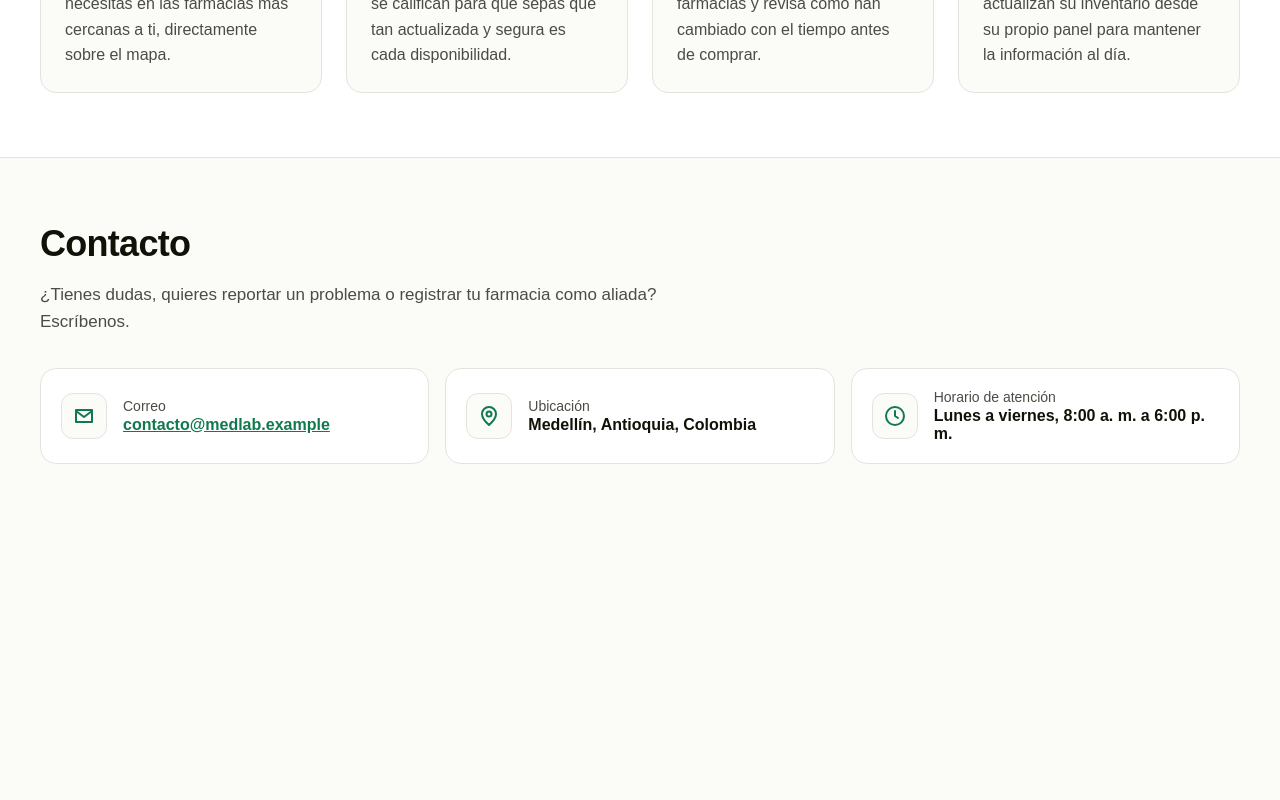
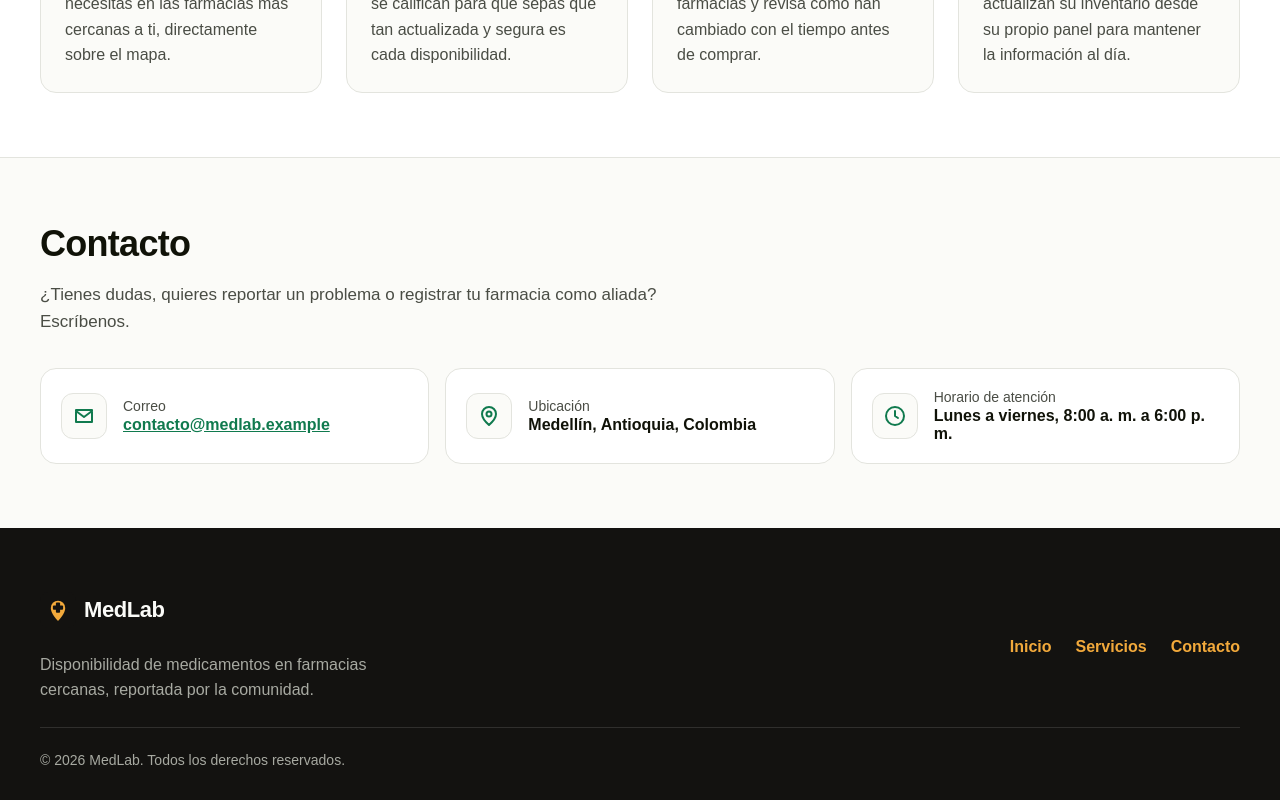
Before and after one commit to Jeanzo1719/MedLab, an Angular app in the folder frontend/: page / in a window 1280 px wide. Shown: the part 1166-1966 px from the top of the page. Before the commit the page ends 1694 px from the top, so only its background shows below. Built offline with nearby package versions, Linux system fonts and the light colour scheme; no server answers.

Commit message:
feat: footer de la landing con la variante oscura de la marca, enlaces a las secciones y derechos reservados añadido

```diff
--- /dev/null
+++ b/frontend/src/app/features/landing/components/pie-pagina/pie-pagina.component.css
@@ -0,0 +1,94 @@
+/* Dark band with the official dark brand variant.
+   Contrast on --color-negro: text 18.06:1, links 9.37:1, muted 7.87:1 */
+.pie {
+  color: var(--color-fondo);
+  background-color: var(--color-negro);
+}
+
+/* Mobile: everything stacked */
+.contenido {
+  display: grid;
+  grid-template-columns: 1fr;
+  gap: 1.5rem;
+  max-width: 1200px;
+  margin: 0 auto;
+  padding: 3rem 1rem 2rem;
+}
+
+.marca {
+  display: flex;
+  align-items: center;
+  gap: 0.5rem;
+}
+
+.nombre {
+  font-size: 1.375rem;
+  font-weight: 800;
+  letter-spacing: -0.02em;
+}
+
+.lema {
+  max-width: 24rem;
+  margin: 0;
+  line-height: 1.6;
+  color: var(--color-texto-invertido-secundario);
+}
+
+nav ul {
+  display: flex;
+  flex-wrap: wrap;
+  gap: 0.5rem 1.5rem;
+  margin: 0;
+  padding: 0;
+  list-style: none;
+}
+
+/* Padding keeps a comfortable touch target around short links */
+nav a {
+  display: inline-block;
+  padding: 0.5rem 0;
+  font-weight: 600;
+  color: var(--color-acento);
+  text-decoration: none;
+}
+
+nav a:hover {
+  text-decoration: underline;
+}
+
+.derechos {
+  margin: 0;
+  padding-top: 1.5rem;
+  font-size: 0.875rem;
+  color: var(--color-texto-invertido-secundario);
+  border-top: 1px solid rgb(255 255 255 / 0.12);
+}
+
+/* Tablet: same side padding as the sections above */
+@media (min-width: 640px) {
+  .contenido {
+    padding: 3rem 1.5rem 2rem;
+  }
+}
+
+/* Desktop: brand and tagline on the left, navigation on the right */
+@media (min-width: 1024px) {
+  .contenido {
+    grid-template-columns: 1fr auto;
+    align-items: center;
+    padding: 4rem 1.5rem 2rem;
+  }
+
+  .lema {
+    grid-column: 1;
+  }
+
+  nav {
+    grid-column: 2;
+    grid-row: 1 / span 2;
+  }
+
+  .derechos {
+    grid-column: 1 / -1;
+  }
+}
--- /dev/null
+++ b/frontend/src/app/features/landing/components/pie-pagina/pie-pagina.component.html
@@ -0,0 +1,31 @@
+<footer class="pie">
+  <div class="contenido">
+    <div class="marca">
+      <!-- The icon is decorative: the visible text already names the brand -->
+      <img
+        src="assets/images/marca/medlab-icono-oscuro.svg"
+        alt=""
+        width="36"
+        height="36"
+        loading="lazy"
+      />
+      <span class="nombre">MedLab</span>
+    </div>
+    <p class="lema">
+      Disponibilidad de medicamentos en farmacias cercanas, reportada por la
+      comunidad.
+    </p>
+
+    <nav aria-label="Secciones de la página (pie de página)">
+      <ul>
+        @for (seccion of secciones; track seccion.id) {
+          <li>
+            <a routerLink="/" [fragment]="seccion.id">{{ seccion.etiqueta }}</a>
+          </li>
+        }
+      </ul>
+    </nav>
+
+    <p class="derechos">© {{ anioActual }} MedLab. Todos los derechos reservados.</p>
+  </div>
+</footer>
--- /dev/null
+++ b/frontend/src/app/features/landing/components/pie-pagina/pie-pagina.component.ts
@@ -0,0 +1,16 @@
+import { ChangeDetectionStrategy, Component } from "@angular/core";
+import { RouterLink } from "@angular/router";
+
+import { SECCIONES_LANDING } from "../../landing.secciones";
+
+@Component({
+  selector: "app-pie-pagina",
+  imports: [RouterLink],
+  templateUrl: "./pie-pagina.component.html",
+  styleUrl: "./pie-pagina.component.css",
+  changeDetection: ChangeDetectionStrategy.OnPush,
+})
+export class PiePaginaComponent {
+  protected readonly secciones = SECCIONES_LANDING;
+  protected readonly anioActual = new Date().getFullYear();
+}
--- a/frontend/src/app/features/landing/landing.component.html
+++ b/frontend/src/app/features/landing/landing.component.html
@@ -5,3 +5,5 @@
   <app-seccion-servicios />
   <app-seccion-contacto />
 </main>
+
+<app-pie-pagina />
--- a/frontend/src/app/features/landing/landing.component.ts
+++ b/frontend/src/app/features/landing/landing.component.ts
@@ -10,6 +10,7 @@ import { catchError, of } from "rxjs";
 import { FarmaciaService } from "../../core/services/farmacia.service";
 import { MarcadorMapa } from "../../shared/components/mapa/marcador-mapa.model";
 import { EncabezadoComponent } from "./components/encabezado/encabezado.component";
+import { PiePaginaComponent } from "./components/pie-pagina/pie-pagina.component";
 import { SeccionContactoComponent } from "./components/seccion-contacto/seccion-contacto.component";
 import { SeccionInicioComponent } from "./components/seccion-inicio/seccion-inicio.component";
 import { SeccionServiciosComponent } from "./components/seccion-servicios/seccion-servicios.component";
@@ -21,6 +22,7 @@ import { SeccionServiciosComponent } from "./components/seccion-servicios/seccio
     SeccionInicioComponent,
     SeccionServiciosComponent,
     SeccionContactoComponent,
+    PiePaginaComponent,
   ],
   templateUrl: "./landing.component.html",
   changeDetection: ChangeDetectionStrategy.OnPush,
--- a/frontend/src/styles.css
+++ b/frontend/src/styles.css
@@ -18,6 +18,9 @@
   /* Text on --color-fondo: 18.21:1 and 8.31:1 */
   --color-texto: #101208;
   --color-texto-secundario: #4a4d45;
+
+  /* Muted text on --color-negro (dark bands such as the footer): 7.87:1 */
+  --color-texto-invertido-secundario: #a7a9a1;
 
   /* Error text on --color-fondo: 6.34:1 */
   --color-error: #b42318;
```
Also changed, not shown: frontend/src/assets/images/marca/medlab-icono-oscuro.svg (added).
